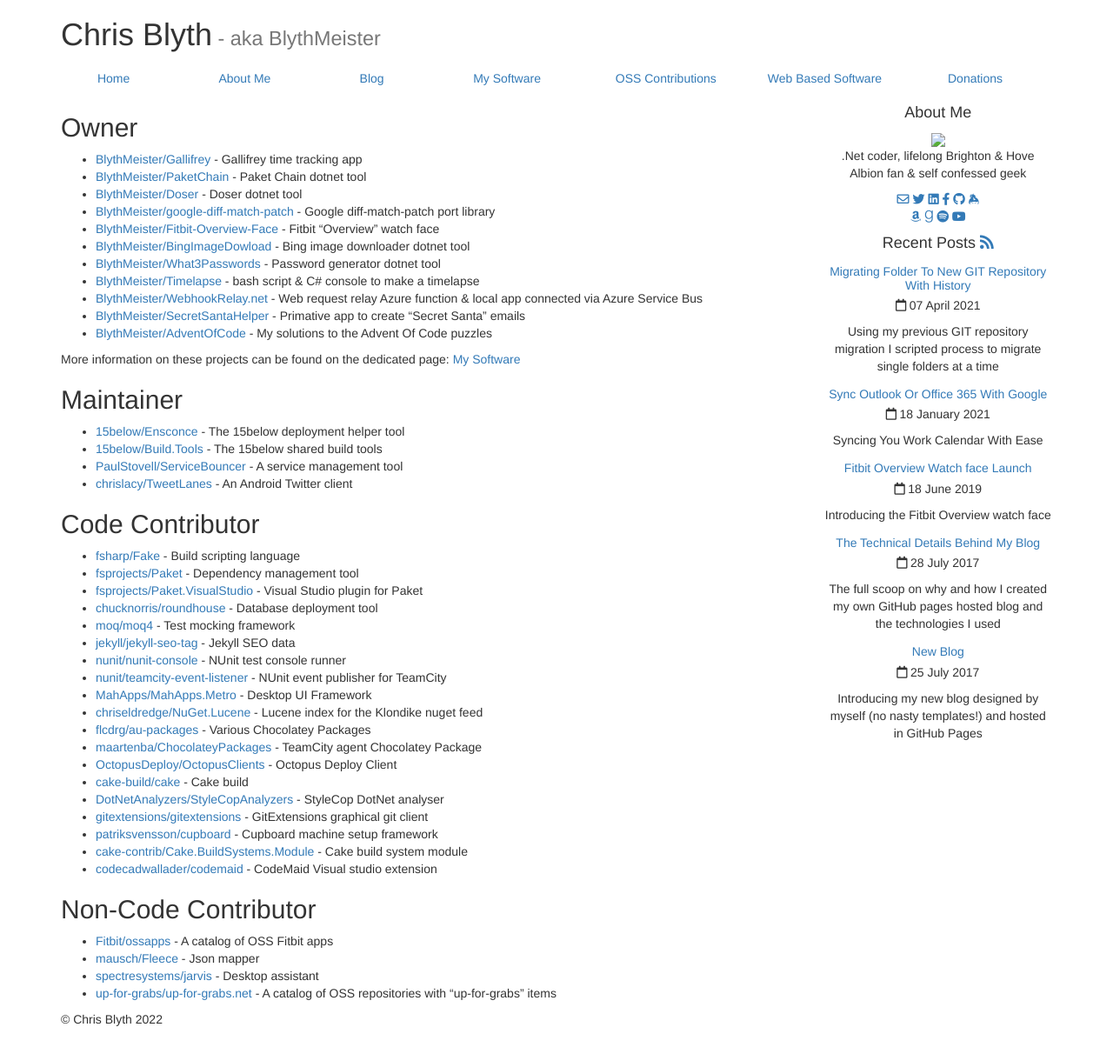
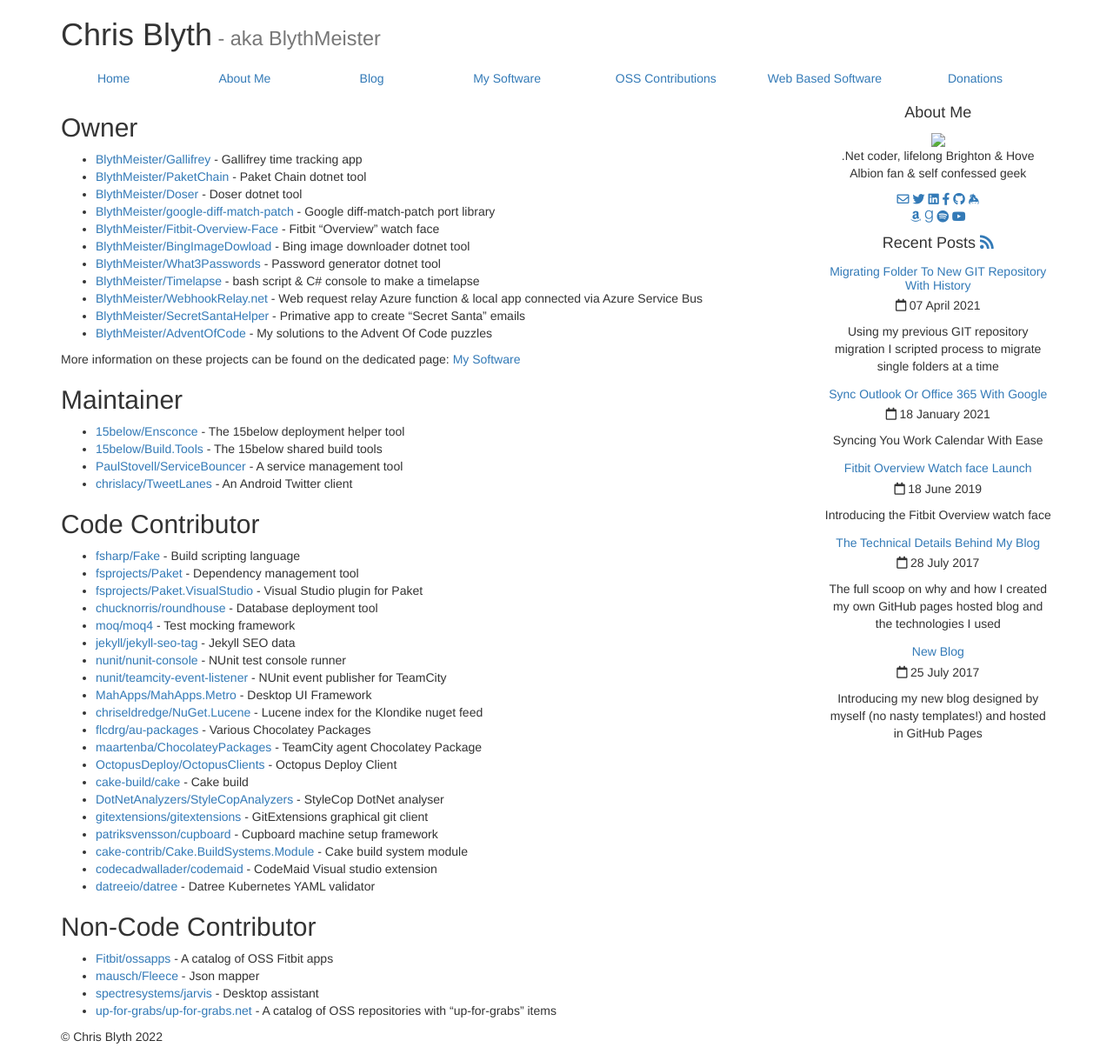
Before and after one commit to BlythMeister/blyth.me.uk, a Jekyll site: the page built from software/oss/index.md, in a window 1280 px wide. Shown: the whole page at 87% size. Built offline with Jekyll 4.4.1, drawn with Linux system fonts in a browser that asks for light colours; nearby versions of some CDN libraries.

Commit message:
Add datree

```diff
--- a/software/oss/index.md
+++ b/software/oss/index.md
@@ -48,6 +48,7 @@
 * [patriksvensson/cupboard](https://github.com/patriksvensson/cupboard/commits?author=BlythMeister) - Cupboard machine setup framework
 * [cake-contrib/Cake.BuildSystems.Module](https://github.com/cake-contrib/Cake.BuildSystems.Module/commits?author=BlythMeister) - Cake build system module
 * [codecadwallader/codemaid](https://github.com/codecadwallader/codemaid/commits?author=BlythMeister) - CodeMaid Visual studio extension
+* [datreeio/datree](https://github.com/datreeio/datree/commits?author=BlythMeister) - Datree Kubernetes YAML validator
 
 ## Non-Code Contributor
 
```
